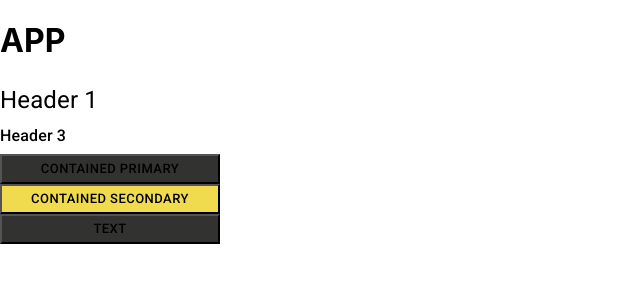
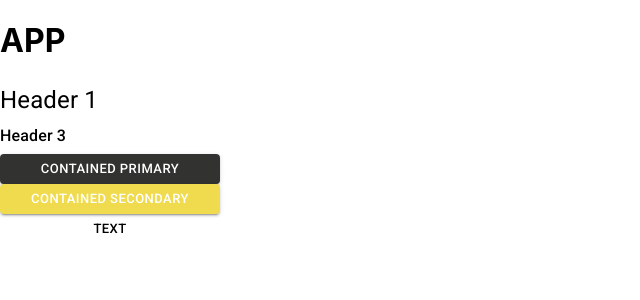
Before and after one commit to grzegorczykdev/courses-app, a React (Create React App) app: page / in a window 1280 px wide. Shown: the top 300 px of the page, without its empty margins (0-640 px from the left). Built offline with nearby package versions, Linux system fonts and the light colour scheme.

Commit message:
WIP 'Button' component styles

```diff
--- a/src/App.js
+++ b/src/App.js
@@ -68,22 +68,21 @@ export class App extends React.Component {
         <Button
           variant={'contained'}
           color={'primary'}
-        >
-          CONTAINED PRIMARY
+        >CONTAINED PRIMARY
         </Button>
+        <br/>
 
         <Button
           variant={'contained'}
           color={'secondary'}
-        >
-          CONTAINED SECONDARY
+        >CONTAINED SECONDARY
         </Button>
+        <br/>
 
         <Button
-          variant={'contained'}
+          variant={'text'}
           color={'primary'}
-        >
-          TEXT
+        >TEXT
         </Button>
       </div>
     )
--- a/src/components/Button/styles.module.css
+++ b/src/components/Button/styles.module.css
@@ -1,19 +1,27 @@
 .root {
+  height: 30px;
   width: 220px;
-  height: 30px;
-  display: flex;
-  justify-content: center;
-  align-items: center;
+  border-radius: 4px;
+  outline: none;
+  background-color: transparent;
+  border: none;
+  cursor: pointer;
+  padding: 4px 10px 4px 10px;
 }
 
-.contained {}
+.contained {
+  color: white;
+  box-shadow: 0px 1px 5px 0px #0000001F, 0px 2px 2px 0px #00000024, 0px 3px 1px -2px #00000033;
+}
 
-.text {}
-
-.primary {
+.contained.primary {
   background: #323330;
 }
 
-.secondary {
+.contained.secondary {
   background: #F0DB4F;
 }
+
+/* .text {
+  background-color: transparent;
+} */
```
